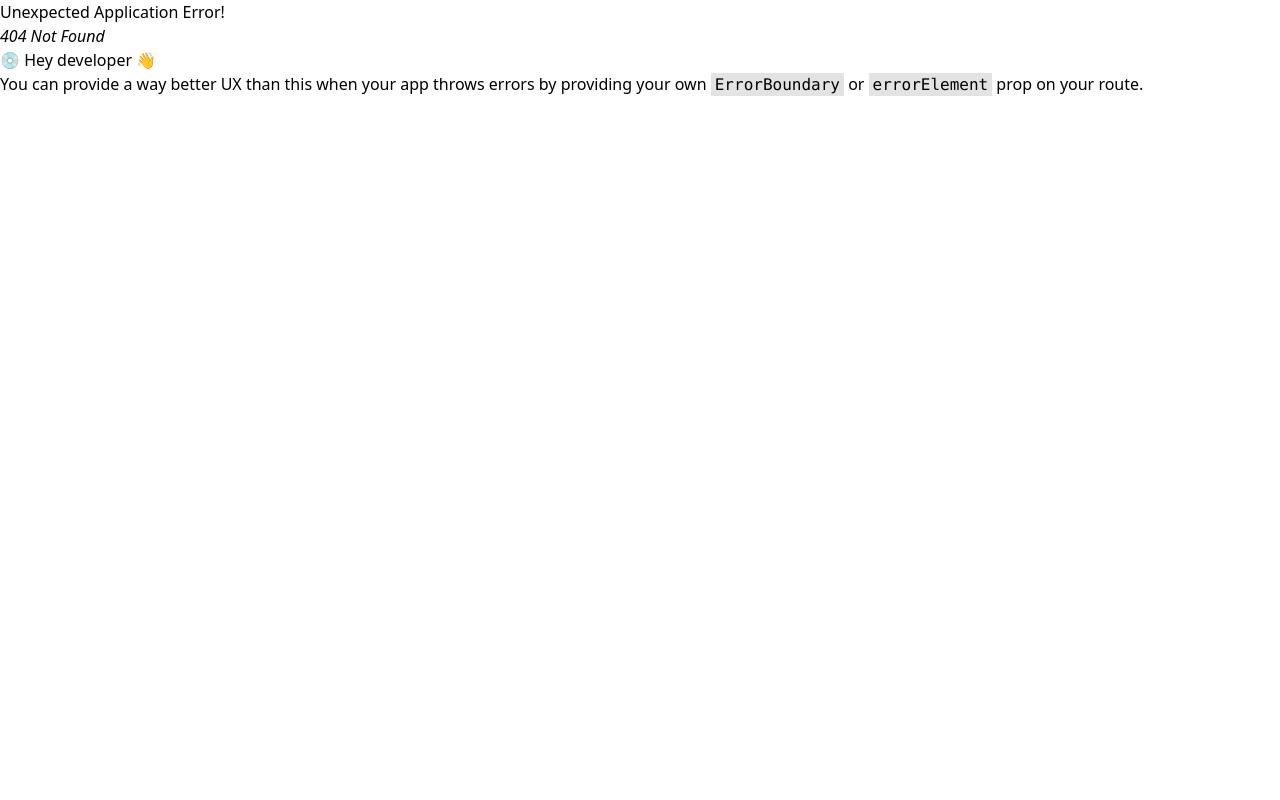
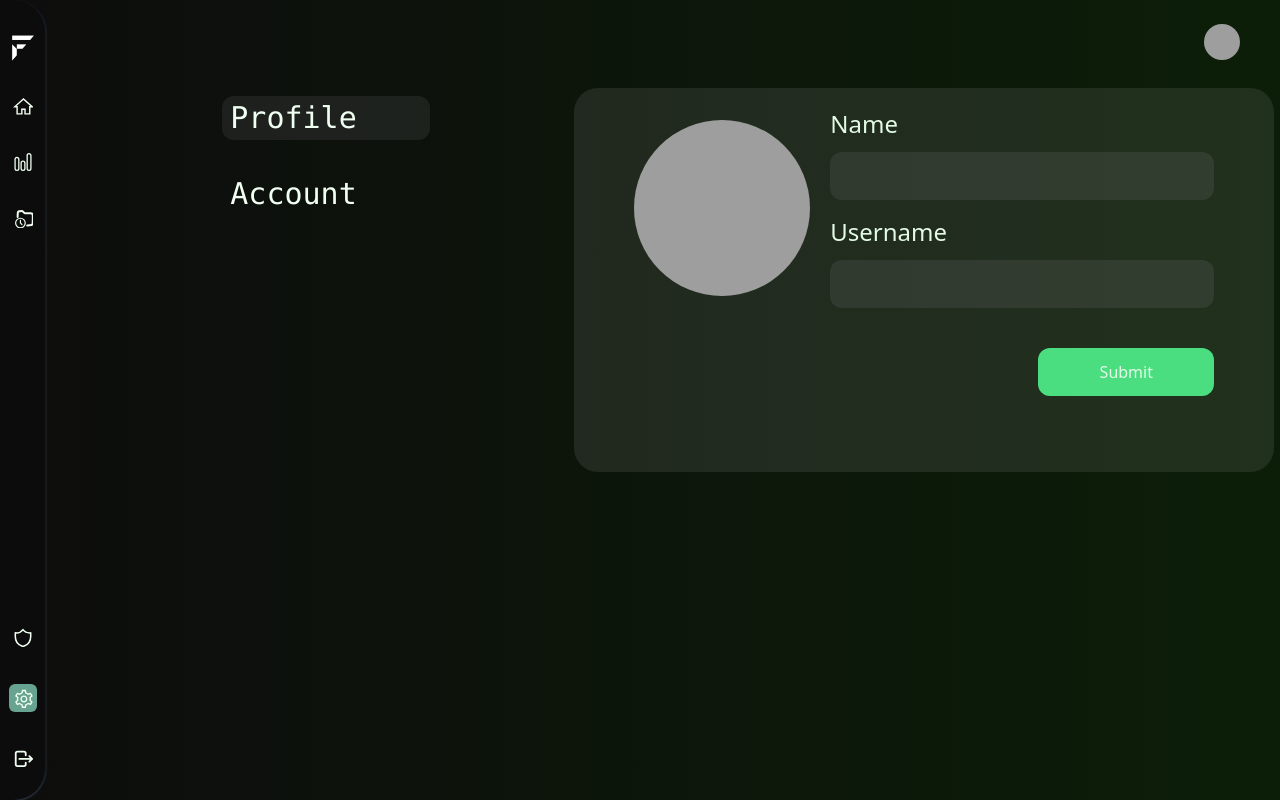
Before and after one commit to hadil1999-creator/RAG_Hack_team, a React (Vite) app in the folder frontend/: page /settings/profile in a window 1280 px wide. Before the commit this address had no page. Built offline with nearby package versions, Linux system fonts and the light colour scheme; grey boxes are pictures that could not be loaded.

Commit message:
Build the setting page and add logout functionality

```diff
--- /dev/null
+++ b/frontend/src/Pages/Login.jsx
@@ -0,0 +1,7 @@
+import React from 'react'
+
+export default function Login() {
+  return (
+    <div>Login</div>
+  )
+}
--- a/frontend/src/Pages/Setting.jsx
+++ /dev/null
@@ -1,7 +0,0 @@
-
-
-export default function Setting() {
-  return (
-    <div>Setting</div>
-  )
-}
--- /dev/null
+++ b/frontend/src/Pages/setting/Account.jsx
@@ -0,0 +1,15 @@
+export default function Account() {
+  return (
+    <div className="w-full flex flex-col gap-y-8 pt-10 ml-32">
+      <div className="bg-[#D9D9D9] text-[#e2fbe4] bg-opacity-10 rounded-3xl w-[700px]  p-10">
+        <h1 className="text-2xl">Account</h1>
+        <div className="mt-5 flex justify-between">
+          <h4 className="text-md">Delete your account</h4>
+          <button className="px-2 py-1 bg-red-800 rounded-md hover:bg-red-900 shadow-xl">
+            Delete Account
+          </button>
+        </div>
+      </div>
+    </div>
+  );
+}
--- /dev/null
+++ b/frontend/src/Pages/setting/Profile.jsx
@@ -0,0 +1,9 @@
+import Card from "../../components/setting/Card";
+
+export default function Profile() {
+  return (
+    <div className="w-full flex flex-col gap-y-8 pt-10 ml-32 ">
+      <Card />
+    </div>
+  );
+}
--- /dev/null
+++ b/frontend/src/Pages/setting/Setting.jsx
@@ -0,0 +1,11 @@
+import Sidebar from "../../components/setting/sidebar.jsx";
+import { Outlet } from "react-router-dom";
+
+export default function Setting() {
+  return (
+    <div className="flex gap-x-4 w-full ">
+      <Sidebar />
+      <Outlet />
+    </div>
+  );
+}
--- /dev/null
+++ b/frontend/src/components/setting/Card.jsx
@@ -0,0 +1,87 @@
+import camera from "../../assets/svg/camera.svg";
+import { useState, useRef } from "react";
+
+export default function Card() {
+  const profiles = [
+    { name: "Name", type: "text" },
+    { name: "Username", type: "text" },
+  ];
+
+  // add profile picture
+  const [profilepicture, setProfilePicture] = useState(null);
+  const fileInputRef = useRef(null);
+
+  //  handle the file input
+  const handlefileChange = (e) => {
+    const file = e.target.files[0];
+
+    if (file) {
+      const reader = new FileReader();
+      reader.onloadend = () => {
+        setProfilePicture(reader.result);
+      };
+      reader.readAsDataURL(file);
+    }
+  };
+
+  return (
+    <div className="bg-[#D9D9D9] text-[#e2fbe4] bg-opacity-10 rounded-3xl w-[700px] h-96">
+      <form action="" className="p-5 flex flex-col">
+        <div className="flex justify-between items-center px-10">
+          <div className="group">
+            <input
+              type="file"
+              accept="image/*"
+              className="hidden"
+              onChange={handlefileChange}
+              ref={fileInputRef}
+            />
+
+            <button
+              type="button"
+              className=" overflow-hidden flex justify-center group-hover:opacity-85 items-center w-44 h-44  rounded-full "
+              onClick={() => fileInputRef.current.click()}
+            > <img
+              src={camera}
+              className=" absolute opacity-0 group-hover:opacity-100 w-8 h-8 top-[27%] left-[46%] z-40"
+              alt=""
+            />
+              {profilepicture ? (
+                <img
+                  src={profilepicture}
+                  alt="preview"
+                  className="w-full h-full object-cover"
+                />
+              ) : (
+                <img
+                  src="https://cdn-icons-png.flaticon.com/512/149/149071.png"
+                  alt="profile"
+                  className="w-full h-full object-cover"
+                />
+              )}
+            </button>
+          </div>
+          <ul className="space-y-4">
+            {profiles.map((profile, index) => (
+              <li key={index} className="flex flex-col ">
+                <label htmlFor={profile.name} className="text-2xl">
+                  {profile.name}
+                </label>
+                <input
+                  type="text"
+                  id="name"
+                  className=" rounded-xl w-96 bg-neutral-500 bg-opacity-20 focus:outline-none mt-3 px-2 py-3"
+                />
+              </li>
+            ))}
+          </ul>
+        </div>{" "}
+        <div className="flex justify-end mt-10 mr-10">
+          <button className="w-44 px-2 py-3 rounded-xl bg-green-400">
+            Submit
+          </button>
+        </div>
+      </form>
+    </div>
+  );
+}
--- /dev/null
+++ b/frontend/src/components/setting/Sidebar.jsx
@@ -0,0 +1,36 @@
+import { Link } from "react-router-dom";
+import Currentpath from "../shared/Currentpath";
+
+
+export default function Sidebar() {
+  const items = [
+    {
+      name: "Profile",
+      link: "/settings/profile",
+    },
+    {
+      name: "Account",
+      link: "/settings/account",
+    },
+  ];
+
+
+
+  //to check the current path
+
+  return (
+    <div className="flex ml-44 mt-12">
+      <ul className="flex flex-col gap-y-8">
+        {items.map((item, index) => (
+          <li key={index} className={`${
+              Currentpath(item.link,true)
+                ? "bg-neutral-700 bg-opacity-35 rounded-xl px-2 py-1 w-52"
+                : "px-2 py-1 w-44 rounded-xl"
+            }`}>
+            <Link to={item.link} className="text-3xl font-mono text-[#f0fff1]">{item.name}</Link>
+          </li>
+        ))}
+      </ul>
+    </div>
+  );
+}
--- /dev/null
+++ b/frontend/src/components/shared/Currentpath.jsx
@@ -0,0 +1,15 @@
+import { useLocation } from "react-router-dom";
+
+export default function Currentpath(path, exact = false) {
+  const location = useLocation();
+
+  if (exact) {
+    return location.pathname === path;
+  }
+
+  if (path.startsWith('/settings')) {
+    return location.pathname.startsWith('/settings');
+  }
+
+  return location.pathname.startsWith(path);
+}
--- a/frontend/src/components/shared/Sidebar.jsx
+++ b/frontend/src/components/shared/Sidebar.jsx
@@ -1,53 +1,51 @@
-import logo from "../../assets/image/logo.png";
-import analaysis from "../../assets/svg/analysis.svg";
-import secure from "../../assets/svg/secure.svg";
-import home from "../../assets/svg/home.svg";
-import history from "../../assets/svg/history.svg";
-import logout from "../../assets/svg/logout.svg";
-import settings from "../../assets/svg/settings.svg";
-import { Link } from "react-router-dom";
-import { useLocation } from "react-router-dom";
+import React, { useState } from 'react';
+import { Link } from 'react-router-dom';
+import logo from '../../assets/image/logo.png';
+import analysis from '../../assets/svg/analysis.svg';
+import secure from '../../assets/svg/secure.svg';
+import home from '../../assets/svg/home.svg';
+import history from '../../assets/svg/history.svg';
+import logout from '../../assets/svg/logout.svg';
+import settings from '../../assets/svg/settings.svg';
+import Currentpath from './Currentpath';
 
 export default function Sidebar() {
+  const [showLogoutDialog, setShowLogoutDialog] = useState(false);
+
   const icon1 = [
-    { name: "home", icon: home, link: "/home" },
-    { name: "stats", icon: analaysis, link: "/analysis" },
-    { name: "history", icon: history, link: "/recentchats" },
+    { name: 'home', icon: home, link: '/home' },
+    { name: 'stats', icon: analysis, link: '/analysis' },
+    { name: 'history', icon: history, link: '/recentchats' },
   ];
 
   const icon2 = [
-    // { name: "darkmode", icon: secure, link: "/darkmode" },
-    { name: "risk management", icon: secure, link: "/riskmanagement" },
-    { name: "settings", icon: settings, link: "/settings" },
-    { name: "logout", icon: logout, link: "/logout" },
+    { name: 'risk management', icon: secure, link: '/riskmanagement' },
+    { name: 'settings', icon: settings, link: '/settings/profile' },
   ];
 
-  //check teh current page and highlight the icon
-  const location = useLocation();
-  const isCurrentPath = (path) => {
-    return location.pathname === path; // Check if the current path is the same as the given path
+  const getItemClass = (path) => {
+    return Currentpath(path)
+      ? 'w-7 h-7 flex justify-center items-center rounded-md mx-auto bg-[#67a390] bg-opacity'
+      : 'w-5 h-5 mx-auto';
   };
-  const isActivePath = (path) => {
-    return location.pathname.startsWith(path); // Check if the current path starts with the given path
+
+  const logoutHandler = () => {
+    localStorage.removeItem('token');
+    window.location.href = '/login';
   };
 
   return (
-    <div>
-      <div className="w-12 border-gray-900 border-r justify-between flex flex-col  rounded-r-[32px] h-full bg-[#0D0C0C] shadow-sm shadow-gray-700">
+    <>
+      <div className="w-12 border-gray-900 border-r flex flex-col justify-between rounded-r-[32px] h-full bg-[#0D0C0C] shadow-sm shadow-gray-700">
         <div>
-          {" "}
           <div className="flex justify-center">
             <img src={logo} alt="" className="w-8 h-8 my-8" />
           </div>
-          <ul className="flex flex-col justify-center gap-y-9 ">
+          <ul className="flex flex-col justify-center gap-y-9">
             {icon1.map((item, index) => (
-              <li key={index}  className={`${isCurrentPath(item.link) ?"w-7 h-7 flex justify-center items-center rounded-md mx-auto bg-[#67a390] bg-opacity5" :"w-5 h-5 mx-auto"}`}>
+              <li key={index} className={getItemClass(item.link)}>
                 <Link to={item.link}>
-                  <img
-                    src={item.icon}
-                    alt={item.name}
-                    className="w-5 h-5 mx-auto"
-                  />
+                  <img src={item.icon} alt={item.name} className="w-5 h-5 mx-auto" />
                 </Link>
               </li>
             ))}
@@ -55,21 +53,44 @@ export default function Sidebar() {
         </div>
         <div>
           <ul className="flex flex-col justify-center gap-y-9 mb-8">
-            {" "}
             {icon2.map((item, index) => (
-              <li key={index} className={`${isCurrentPath(item.link) ?"w-7 h-7 flex justify-center items-center rounded-md mx-auto bg-[#67a390] bg-opacity5" :"w-5 h-5 mx-auto"}`}>
+              <li key={index} className={getItemClass(item.link)}>
                 <Link to={item.link}>
-                  <img
-                    src={item.icon}
-                    alt={item.name}
-                    className="w-5 h-5 mx-auto"
-                  />
+                  <img src={item.icon} alt={item.name} className="w-5 h-5 mx-auto" />
                 </Link>
               </li>
             ))}
+            <li className="flex justify-center">
+              <button className="w-5 h-5" onClick={() => setShowLogoutDialog(true)}>
+                <img src={logout} alt="logout" className="w-full h-full" />
+              </button>
+            </li>
           </ul>
         </div>
       </div>
-    </div>
+
+      {showLogoutDialog && (
+        <div className="fixed inset-0 z-50 bg-black bg-opacity-50 flex items-center justify-center">
+          <div className="bg-white rounded-lg p-6 max-w-sm w-full">
+            <h2 className="text-xl font-bold mb-4">Confirm Logout</h2>
+            <p className="mb-6">Are you sure you want to log out?</p>
+            <div className="flex justify-end space-x-4">
+              <button
+                className="px-4 py-2 bg-gray-200 rounded hover:bg-gray-300"
+                onClick={() => setShowLogoutDialog(false)}
+              >
+                Cancel
+              </button>
+              <button
+                className="px-4 py-2 bg-red-500 text-white rounded hover:bg-red-600"
+                onClick={logoutHandler}
+              >
+                Logout
+              </button>
+            </div>
+          </div>
+        </div>
+      )}
+    </>
   );
 }
--- a/frontend/src/main.jsx
+++ b/frontend/src/main.jsx
@@ -6,16 +6,22 @@ import { createBrowserRouter, RouterProvider } from "react-router-dom";
 import Landing from "./Pages/Landing.jsx";
 import Home from "./Pages/Home.jsx";
 import Layout from "./layout.jsx";
-import Setting from "./Pages/Setting.jsx";
+import Setting from "./Pages/setting/Setting.jsx";
 import Riskm from "./Pages/Riskm.jsx";
 import Analysis from "./Pages/Analysis.jsx";
 import Historychat from "./Pages/Historychat.jsx";
-
+import Profile from "./Pages/setting/Profile.jsx";
+import Account from "./Pages/setting/Account.jsx";
+import Login from "./Pages/Login.jsx";
 
 const router = createBrowserRouter([
   {
     path: "/",
     element: <Landing />,
+  },
+  {
+    path: "/login",
+    element: <Login />,
   },
   {
     element: <Layout />,
@@ -25,20 +31,26 @@ const router = createBrowserRouter([
         element: <Home />,
       },
       {
-        path:"analysis",
-        element:<Analysis/>
+        path: "analysis",
+        element: <Analysis />,
       },
       {
-        path:"recentchats",
-        element:<Historychat/>
+        path: "recentchats",
+        element: <Historychat />,
       },
       {
-        path:"riskmanagement",
-        element:<Riskm/>
+        path: "riskmanagement",
+        element: <Riskm />,
       },
       {
-        path:"settings",
-        element:<Setting/>
+        path: "settings",
+        element: <Setting />,
+        children: [
+          { index: true, element: <Profile /> },
+          {path: "profile", element: <Profile />},
+          {path: "account", element: <Account />},
+
+        ],
       },
     ],
   },
```
Also changed, not shown: frontend/src/components/shared/Header.jsx (+11 -6 lines), frontend/src/assets/svg/camera.svg (added).
